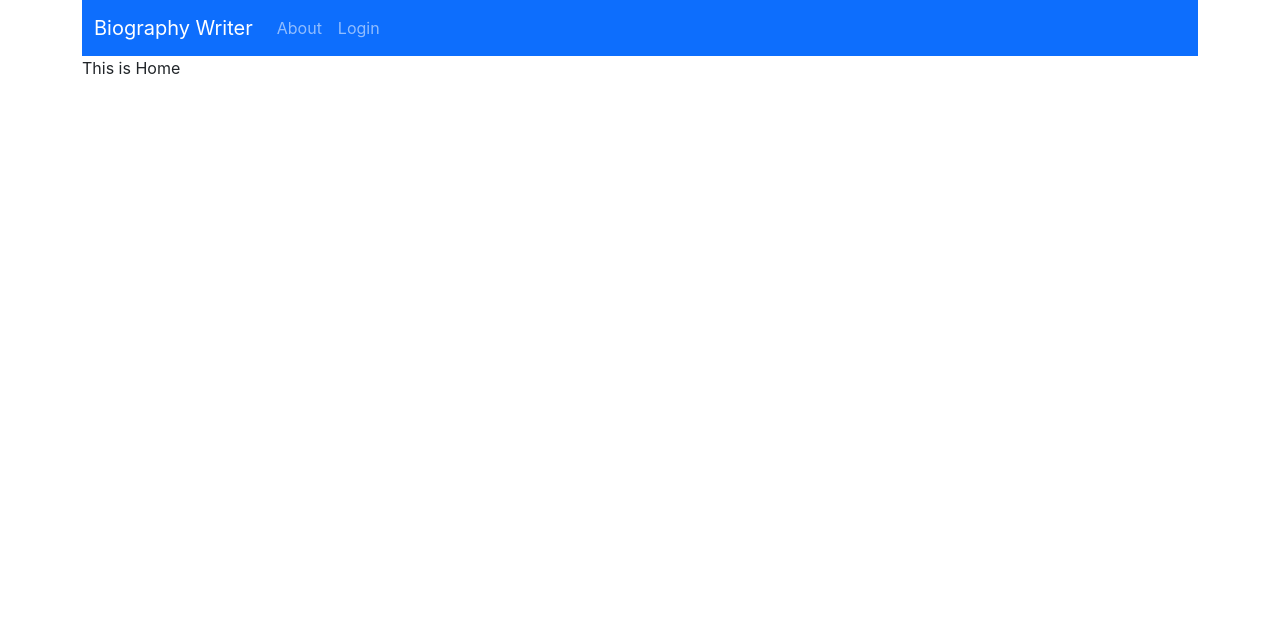
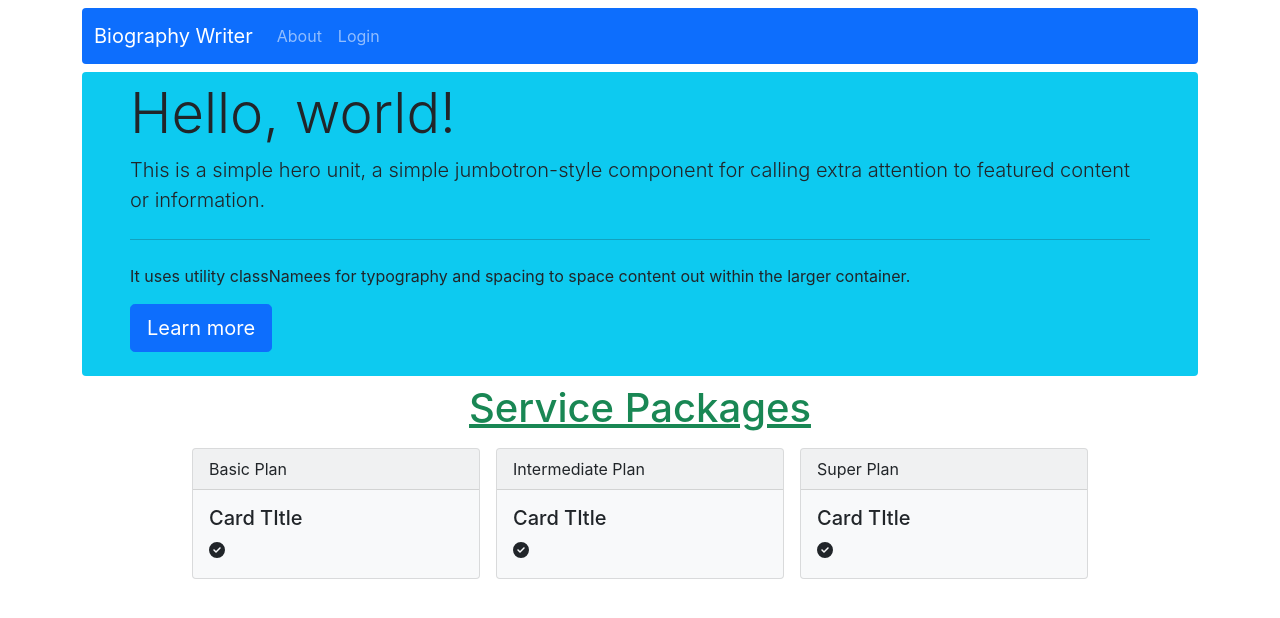
Before and after one commit to kmamun716/indipendent-service-provider, a React (Create React App) app: page / in a window 1280 px wide. Shown: the top 618 px of the page. Built offline with nearby package versions, Linux system fonts and the light colour scheme; no server answers.

Commit message:
font awesome added

```diff
--- a/package.json
+++ b/package.json
@@ -3,6 +3,10 @@
   "version": "0.1.0",
   "private": true,
   "dependencies": {
+    "@fortawesome/fontawesome-svg-core": "^6.1.1",
+    "@fortawesome/free-regular-svg-icons": "^6.1.1",
+    "@fortawesome/free-solid-svg-icons": "^6.1.1",
+    "@fortawesome/react-fontawesome": "^0.1.18",
     "@testing-library/jest-dom": "^5.16.4",
     "@testing-library/react": "^13.3.0",
     "@testing-library/user-event": "^13.5.0",
--- a/src/App.js
+++ b/src/App.js
@@ -5,7 +5,7 @@ import Header from './components/Header/Header';
 import PrivateRoute from './components/PrivateRoute/PrivateRoute';
 import About from './pages/About/About';
 import Checkout from './pages/Checkout/Checkout';
-import Home from './pages/Home/Home/Home';
+import Home from './pages/Home/Home';
 import Login from './pages/Login/Login';
 import NotFound from './pages/NotFound/NotFound';
 import Register from './pages/Register/Register';
--- a/src/components/Header/Header.js
+++ b/src/components/Header/Header.js
@@ -9,7 +9,7 @@ const Header = () => {
     const location = useLocation();
     return (
         <header>
-            <Navbar bg="primary" variant="dark">
+            <Navbar bg="primary" className='rounded mt-2' variant="dark">
                 <Container>
                     <LinkContainer to='/'>
                         <Navbar.Brand>Biography Writer</Navbar.Brand>
--- /dev/null
+++ b/src/components/Home/Banner/Banner.js
@@ -0,0 +1,16 @@
+
+const Banner = () => {
+    return (
+        <div className="jumbotron bg-info rounded px-5 py-2 my-2">
+            <h1 className="display-4">Hello, world!</h1>
+            <p className="lead">This is a simple hero unit, a simple jumbotron-style component for calling extra attention to featured content or information.</p>
+            <hr className="my-4"/>
+            <p>It uses utility classNamees for typography and spacing to space content out within the larger container.</p>
+            <p className="lead">
+                <a className="btn btn-primary btn-lg" href="#" role="button">Learn more</a>
+            </p>
+        </div>
+    );
+};
+
+export default Banner;
--- /dev/null
+++ b/src/components/Home/Card/Card.js
@@ -0,0 +1,28 @@
+import { faCheckCircle } from '@fortawesome/free-solid-svg-icons';
+import { FontAwesomeIcon } from '@fortawesome/react-fontawesome';
+import { Card } from 'react-bootstrap';
+
+const CardSection = ({cardItem}) => {
+    const {title, description, price} = cardItem;
+    return (
+        <>
+           <Card
+          bg='light'
+          key='light'
+          text='dark'
+          style={{ width: '18rem' }}
+          className="m-2"
+        >
+          <Card.Header>{title}</Card.Header>
+          <Card.Body>
+            <Card.Title>Card TItle </Card.Title>
+            <Card.Text>
+              <FontAwesomeIcon icon={faCheckCircle} />
+            </Card.Text>
+          </Card.Body>
+        </Card>
+        </>
+    );
+};
+
+export default CardSection;
--- /dev/null
+++ b/src/components/Home/Services/Services.js
@@ -0,0 +1,87 @@
+import Card from "../Card/Card";
+
+const Services = () => {
+    const packages = [
+        {
+            id:1,
+            title:"Basic Plan",
+            description:[
+                {
+                    title: "Only Biography",
+                    status: true
+                },
+                {
+                    title: "Father Biography",
+                    status: true
+                },
+                {
+                    title: "Mother Biography",
+                    status: true
+                },
+                {
+                    title: "14 gushtir Biography",
+                    status: false
+                }
+            ],
+            price: 150
+        },
+        {
+            id:2,
+            title:"Intermediate Plan",
+            description:[
+                {
+                    title: "Only Biography",
+                    status: true
+                },
+                {
+                    title: "Father Biography",
+                    status: true
+                },
+                {
+                    title: "Mother Biography",
+                    status: true
+                },
+                {
+                    title: "14 gushtir Biography",
+                    status: true
+                }
+            ],
+            price: 300
+        },
+        {
+            id:3,
+            title:"Super Plan",
+            description:[
+                {
+                    title: "Only Biography",
+                    status: true
+                },
+                {
+                    title: "Father Biography",
+                    status: false
+                },
+                {
+                    title: "Mother Biography",
+                    status: false
+                },
+                {
+                    title: "14 gushtir Biography",
+                    status: false
+                }
+            ],
+            price: 500
+        }
+    ];
+    return (
+        <div>
+            <h1 className="text-center text-success text-decoration-underline">Service Packages</h1>
+            <div className="d-flex justify-content-center">
+                {
+                    packages.map(pkage=><Card key={pkage.id} cardItem={pkage}/>)
+                }
+            </div>
+        </div>
+    );
+};
+
+export default Services;
--- /dev/null
+++ b/src/pages/Home/Home.js
@@ -0,0 +1,13 @@
+import Banner from "../../components/Home/Banner/Banner";
+import Services from "../../components/Home/Services/Services";
+
+const Home = () => {
+    return (
+        <div>
+            <Banner/>
+            <Services/>
+        </div>
+    );
+};
+
+export default Home;
--- a/src/pages/Home/Home/Home.js
+++ /dev/null
@@ -1,12 +0,0 @@
-import Services from "../Services/Services";
-
-const Home = () => {
-    return (
-        <div>
-            This is Home
-            <Services/>
-        </div>
-    );
-};
-
-export default Home;
--- a/src/pages/Home/Services/Services.js
+++ /dev/null
@@ -1,10 +0,0 @@
-
-const Services = () => {
-    return (
-        <div>
-
-        </div>
-    );
-};
-
-export default Services;
```
Also changed, not shown: 1 other file (tests, documents, lock files or other folders).
